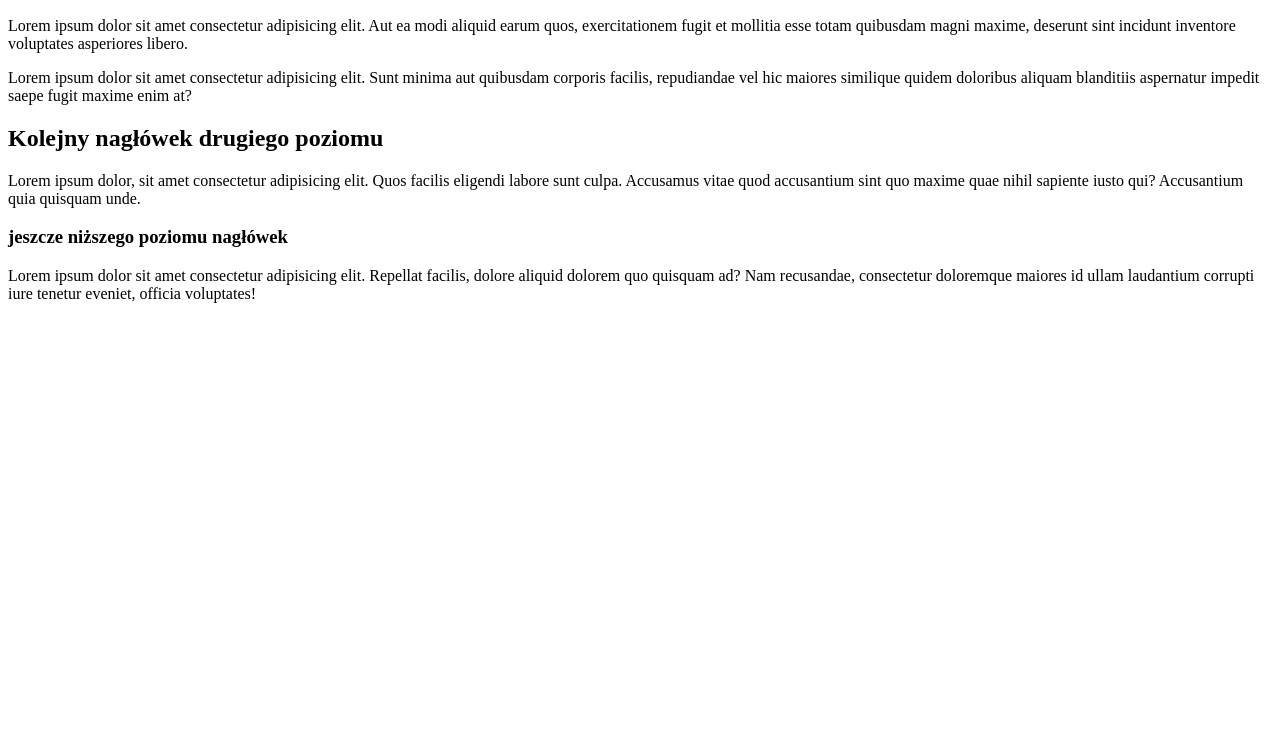
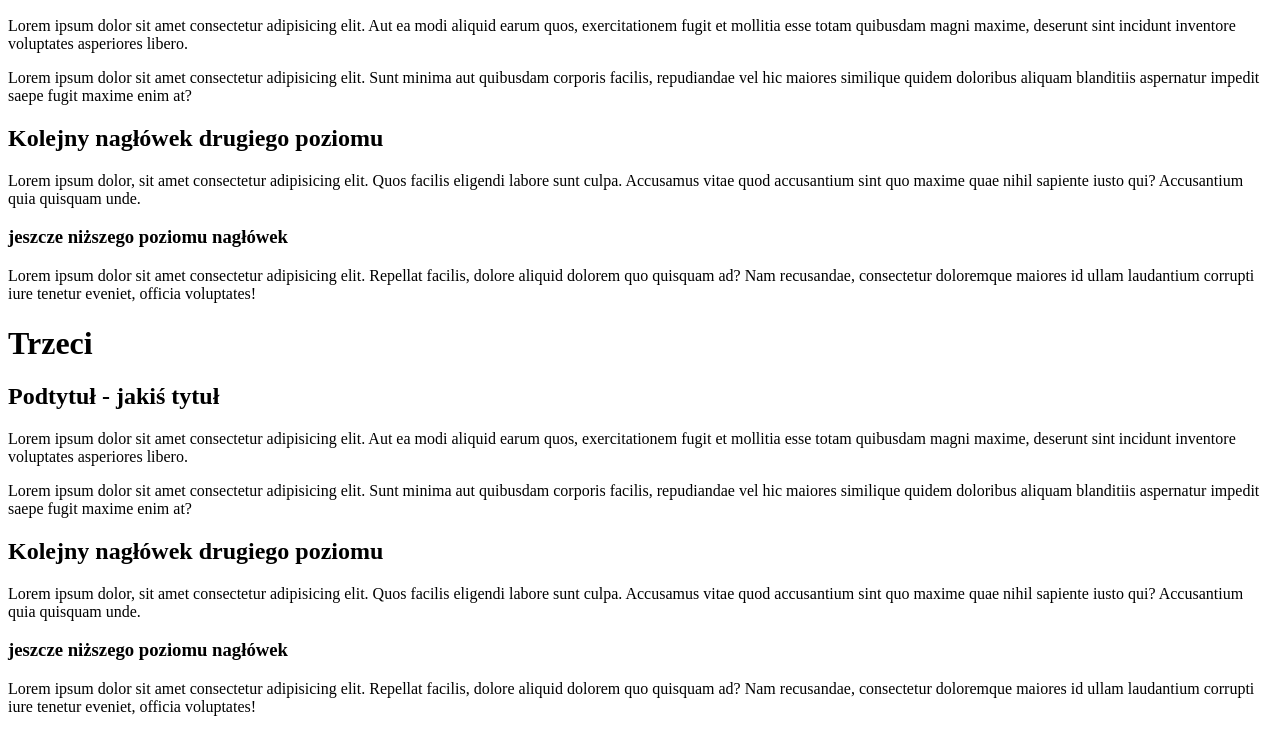
Before and after one commit to AdiZurek/testowy-projekt, a plain HTML site: page index.html in a window 1280 px wide. Shown: the part 523-1255 px from the top of the page. Before the commit the page ends 842 px from the top, so only its background shows below. Drawn offline with Linux system fonts and the light colour scheme.

Commit message:
second changes

```diff
--- a/index.html
+++ b/index.html
@@ -37,6 +37,19 @@
         ad? Nam recusandae, consectetur doloremque maiores id ullam laudantium corrupti iure tenetur eveniet, officia
         voluptates!</p>
 
+    <h1>Trzeci</h1>
+    <h2>Podtytuł - jakiś tytuł</h2>
+    <p>Lorem ipsum dolor sit amet consectetur adipisicing elit. Aut ea modi aliquid earum quos, exercitationem fugit et
+        mollitia esse totam quibusdam magni maxime, deserunt sint incidunt inventore voluptates asperiores libero.</p>
+    <p>Lorem ipsum dolor sit amet consectetur adipisicing elit. Sunt minima aut quibusdam corporis facilis, repudiandae
+        vel hic maiores similique quidem doloribus aliquam blanditiis aspernatur impedit saepe fugit maxime enim at?</p>
+    <h2>Kolejny nagłówek drugiego poziomu</h2>
+    <p>Lorem ipsum dolor, sit amet consectetur adipisicing elit. Quos facilis eligendi labore sunt culpa. Accusamus
+        vitae quod accusantium sint quo maxime quae nihil sapiente iusto qui? Accusantium quia quisquam unde.</p>
+    <h3>jeszcze niższego poziomu nagłówek</h3>
+    <p>Lorem ipsum dolor sit amet consectetur adipisicing elit. Repellat facilis, dolore aliquid dolorem quo quisquam
+        ad? Nam recusandae, consectetur doloremque maiores id ullam laudantium corrupti iure tenetur eveniet, officia
+        voluptates!</p>
 </body>
 
 </html>
```
